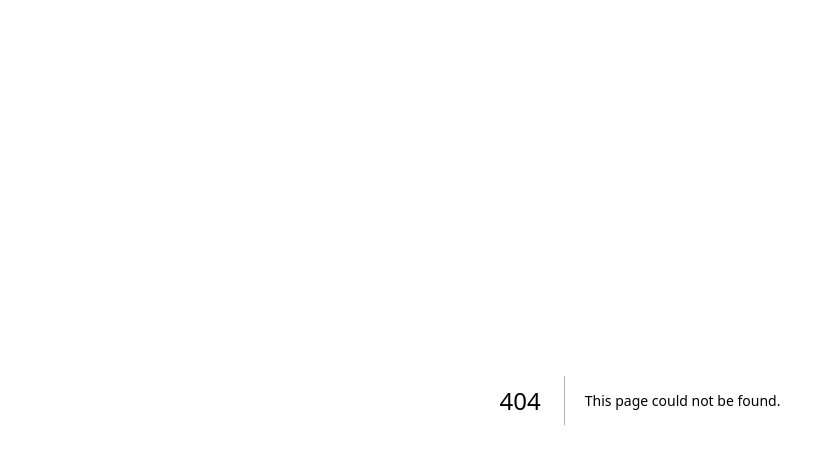
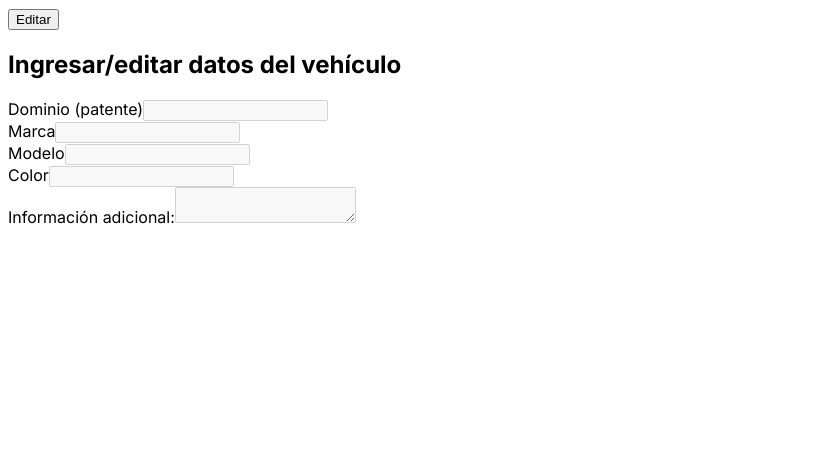
Before and after one commit to Club-de-pesca-El-Bigua/El-Bigua-app, a Next.js app: page /editVehiculo in a window 1280 px wide. Before the commit this address had no page. Shown: the top 464 px of the page, without its empty margins (0-835 px from the left). Built offline with nearby package versions, Linux system fonts and the light colour scheme.

Commit message:
Se crea esqueleto del form para vehiculos

```diff
--- /dev/null
+++ b/src/app/editVehiculo/page.jsx
@@ -0,0 +1,91 @@
+"use client";
+import React, { useState, useEffect } from "react";
+import Vehiculo from "@/components/Forms/Vehículo/Vehiculo";
+
+const editCar = () => {
+  // estado para manejar si el formulario está en modo de edición o no
+  const [editable, setEditable] = useState(false);
+
+  // estado  para mostrar un mensaje de éxito después de guardar los cambios
+  const [showSuccessMessage, setShowSuccessMessage] = useState(false);
+
+  // Estado para almacenar los datos de la embarcación que se editarán
+  const [carData, setECarData] = useState({
+    plate: "",
+    carBrand: "",
+    year: "",
+    carcolor: "",
+    infoCar: ""
+
+  });
+
+  useEffect(() => {
+    // Función para obtener los datos del vehiculo
+    //Aca hay que hacer una peticion de tipo get para traerme
+    // los datos del vehiculo desde el back
+  }, []);
+
+  // función para manejar el botón de editar
+  const handleEditClick = () => {
+    setEditable(!editable); // Cambia el estado de editable al hacer clic
+  };
+
+  // Función para manejar los cambios en los campos del formulario
+  const handleChange = (event) => {
+    const { name, value } = event.target;
+    setEmbarcacionData((prevData) => ({
+      ...prevData,
+      [name]: value,
+    }));
+  };
+
+  // Función para enviar los datos del formulario
+  const handleSubmit = async (values, { setSubmitting }) => {
+    try {
+      setShowSuccessMessage(true);
+    } catch (error) {
+      console.error("Error submitting changes:", error);
+    } finally {
+      setSubmitting(false);
+      setEditable(false);
+    }
+  };
+
+  //   función para ir al inicio de la página para mostrar mensaje de error
+  const goToTop = () => {
+    window.scrollTo({
+      top: 0,
+      behavior: "smooth",
+    });
+  };
+
+  return (
+    <div className={`profile-container ${editable ? "editable" : ""}`}>
+      {showSuccessMessage && (
+        <div className="px-4 py-2 mt-4 text-center text-white bg-green-500 rounded">
+          Cambios guardados exitosamente. Haga click en cancelar para salir del
+          modo de edición.
+          {goToTop()}
+        </div>
+      )}
+
+      <div>
+        <button onClick={handleEditClick}>
+          {editable ? <p className="cancel-button">Cancelar</p> : "Editar"}
+        </button>
+      </div>
+
+      <div className={`profile-edit ${editable ? "" : "hidden"}`}>
+        <Vehiculo
+          initialValues={carData}
+          onSubmit={handleSubmit}
+          onChange={handleChange}
+          editable={editable}
+          setShowSuccessMessage={setShowSuccessMessage}
+        />
+      </div>
+    </div>
+  );
+};
+
+export default editCar;
--- /dev/null
+++ b/src/components/Forms/Vehículo/Vehiculo.jsx
@@ -0,0 +1,71 @@
+import React from "react";
+import { Formik, Field, Form, ErrorMessage } from "formik";
+import * as Yup from "yup";
+
+const Vehiculo = ({ carData, editable, setShowSuccessMessage }) => {
+  // validaciones con yup
+  const validationSchema = Yup.object({});
+
+  return (
+    <div>
+      <h2>Ingresar/editar datos del vehículo</h2>
+      <Formik
+        initialValues={carData}
+        onSubmit={(values) => {
+          // lógica para enviar los valores del formulario y mostrar mensaje de éxito
+          console.log(values);
+        }}
+      >
+        {({ isSubmitting, isValid }) => (
+          <Form>
+            {/* dominio */}
+            <div>
+              <div>
+                <label htmlFor="plate">Dominio (patente)</label>
+                <Field type="text" name="plate" disabled={!editable} />
+              </div>
+              {/* fin dominio */}
+
+              {/* marca */}
+              <div>
+                <label htmlFor="carBrand">Marca</label>
+                <Field type="text" name="carBrand" disabled={!editable} />
+              </div>
+              {/* fin marca */}
+
+              {/* modelo */}
+              <div>
+                <label htmlFor="year">Modelo</label>
+                <Field type="text" name="year" disabled={!editable} />
+              </div>
+              {/* fin modelo */}
+
+              {/* color */}
+              <div>
+                <label htmlFor="carColor">Color</label>
+                <Field type="text" name="carColor" disabled={!editable} />
+              </div>
+              {/* fin color  */}
+              {/* infomarción adicional */}
+              <div>
+                <label htmlFor="infoCar">Información adicional:</label>
+                <Field as="textarea" name="infoCar" disabled={!editable} />
+              </div>
+              {/* fin información adicional */}
+            </div>
+            {editable && (
+              <button
+                type="submit"
+                disabled={!editable || isSubmitting || !isValid}
+              >
+                Guardar
+              </button>
+            )}
+          </Form>
+        )}
+      </Formik>
+    </div>
+  );
+};
+
+export default Vehiculo;
```
